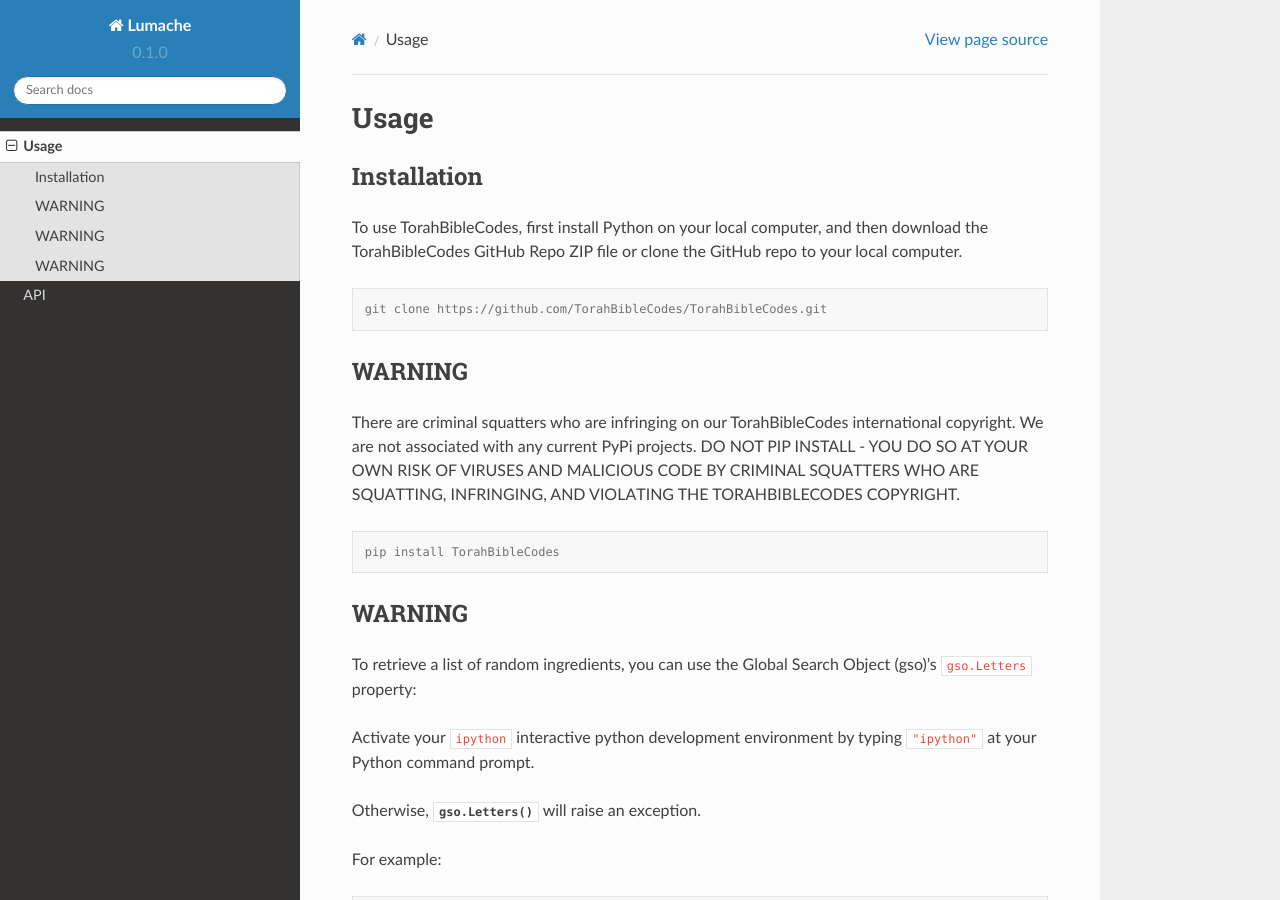
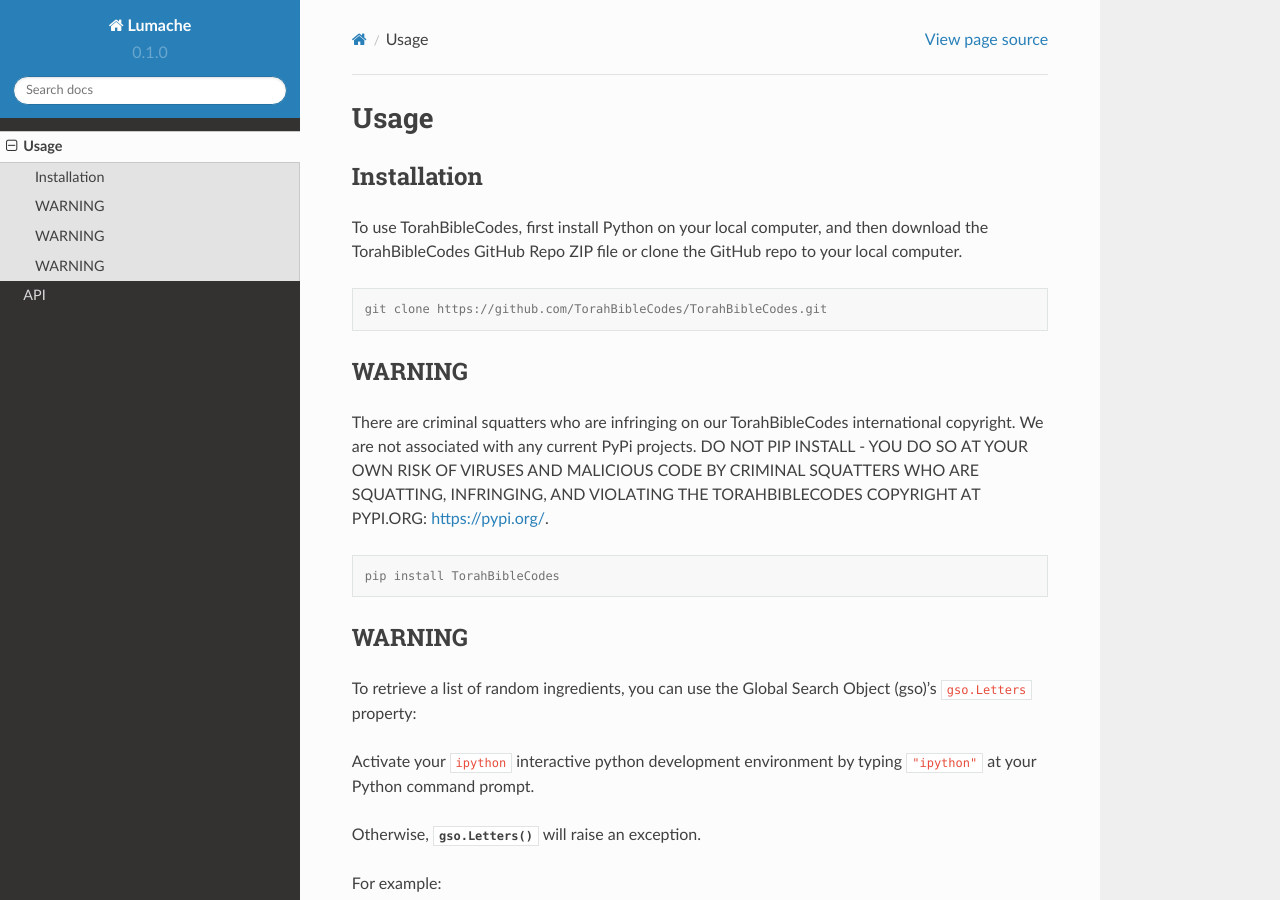
Before and after one commit to TorahBibleCodes/TorahBibleCodes_Sphinx, a Sphinx documentation site: the page built from docs/source/usage.rst, in a window 1280 px wide and 900 px high. Built offline with Sphinx 7.4.7 and the Read the Docs theme 2.0.0, drawn with Linux system fonts in a browser that asks for light colours.

Commit message:
Update usage.rst

```diff
--- a/docs/source/usage.rst
+++ b/docs/source/usage.rst
@@ -15,7 +15,7 @@
 WARNING
 ----------------
 
-There are criminal squatters who are infringing on our TorahBibleCodes international copyright. We are not associated with any current PyPi projects.  DO NOT PIP INSTALL - YOU DO SO AT YOUR OWN RISK OF VIRUSES AND MALICIOUS CODE BY CRIMINAL SQUATTERS WHO ARE SQUATTING, INFRINGING, AND VIOLATING THE TORAHBIBLECODES COPYRIGHT.
+There are criminal squatters who are infringing on our TorahBibleCodes international copyright. We are not associated with any current PyPi projects.  DO NOT PIP INSTALL - YOU DO SO AT YOUR OWN RISK OF VIRUSES AND MALICIOUS CODE BY CRIMINAL SQUATTERS WHO ARE SQUATTING, INFRINGING, AND VIOLATING THE TORAHBIBLECODES COPYRIGHT AT PYPI.ORG: https://pypi.org/.
 
 .. code-block:: console
 
```
